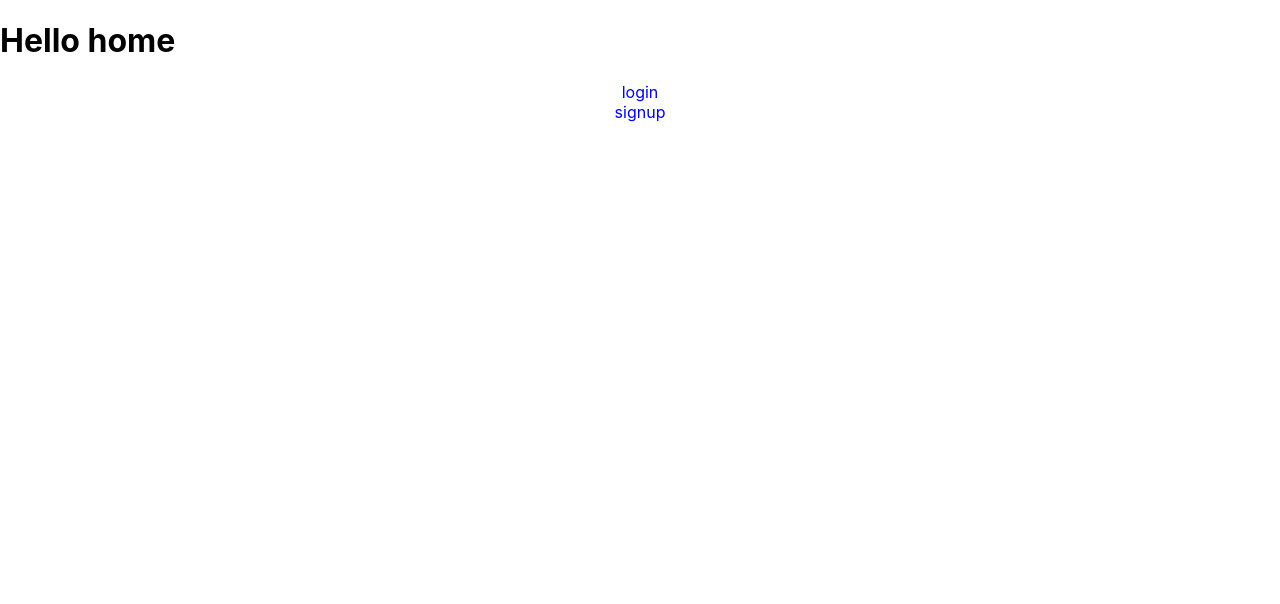
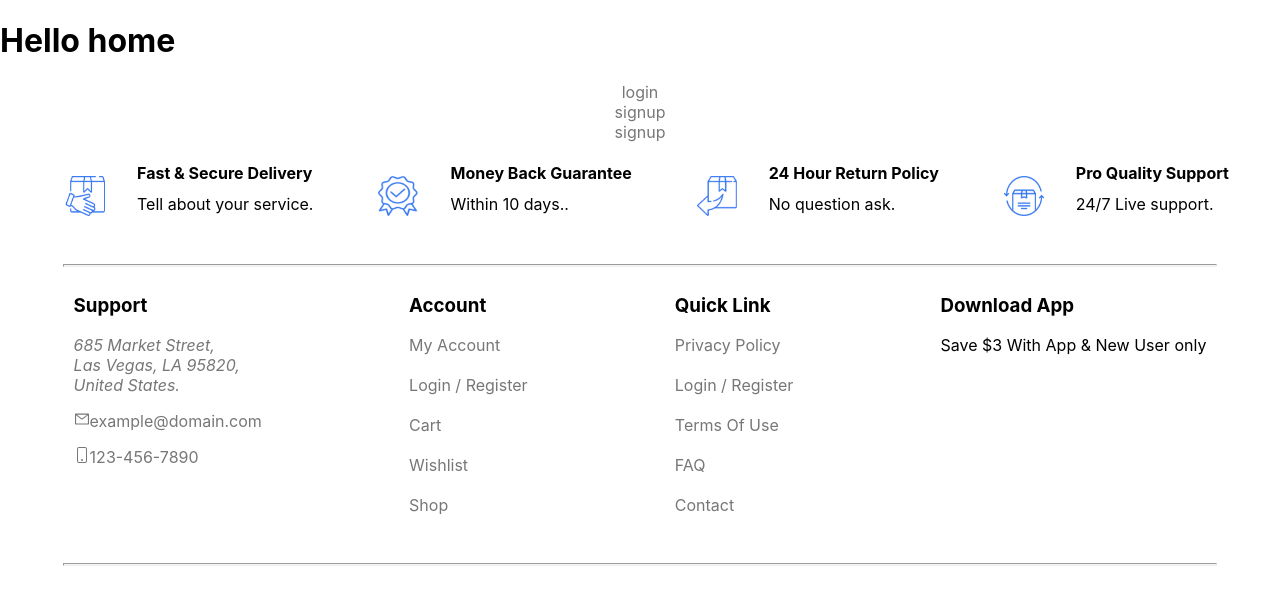
Before and after one commit to nitishpratap/ebuy, a React (Create React App) app in the folder client/: page / in a window 1280 px wide. Shown: the top 604 px of the page. Built offline with nearby package versions, Linux system fonts and the light colour scheme.

Commit message:
modified footer

```diff
--- a/client/package.json
+++ b/client/package.json
@@ -11,6 +11,7 @@
     "react": "^18.2.0",
     "react-bootstrap": "^2.5.0",
     "react-dom": "^18.2.0",
+    "react-icons": "^4.6.0",
     "react-router-dom": "^6.4.3",
     "react-scripts": "5.0.1",
     "validator": "^13.7.0",
--- /dev/null
+++ b/client/src/Components/Footer/FirstView.js
@@ -0,0 +1,16 @@
+import React from "react";
+import  "./footerStyle.css"
+export function FirstView(props) {
+    return (
+        <>
+            <div className={"parent"}>
+                <img className="logo" src={props.image} />
+                <div className={"title-subtitle"}>
+                    <h4>{props.title}</h4>
+                    <p className={"subtitle"}>{props.lowTitle}</p>
+                </div>
+            </div>
+
+        </>
+    )
+}
--- a/client/src/Components/Footer/Footer.js
+++ b/client/src/Components/Footer/Footer.js
@@ -1,9 +1,93 @@
 import React from 'react';
+import {FirstView} from "./FirstView";
+import service1 from "./service1.png"
+import service2 from "./service2.png"
+import service3 from "./service3.png"
+import service4 from "./service4.png"
+import "./style.css"
+import {AiOutlineMail} from "react-icons/ai"
+import {BsPhone} from "react-icons/bs"
+
+const ColoredLine = ({color}) => (
+    <hr
+        style={{
+            marginTop: "3rem",
+            color: color,
+            backgroundColor: "#F6F7FB",
+            height: 1,
+            width: "90vw",
+        }}
+
+    />
+);
+
+
+const Support = () => (
+    <div>
+        <h3>Support</h3>
+        <address className={"address"}>685 Market Street,<br/>
+            Las Vegas, LA 95820,<br/>
+            United States.
+        </address>
+        <p><a href="mailto:someone@example.com"><AiOutlineMail/>example@domain.com</a></p>
+        <a href="tel:123-456-7890"><BsPhone/>123-456-7890</a>
+    </div>
+)
+
+const Account = () =>
+    (
+        <div>
+            <h3>Account</h3>
+            <a href={""}>My Account</a><br/><br/>
+            <a href={""}>Login / Register</a><br/><br/>
+            <a href={""}>Cart</a><br/><br/>
+            <a href={""}>Wishlist</a><br/><br/>
+            <a href={""}>Shop</a>
+        </div>
+    )
+
+const QuickLinks = () =>
+    (
+        <div>
+            <h3>Quick Link</h3>
+            <a href={""}>Privacy Policy</a><br/><br/>
+            <a href={""}>Login / Register</a><br/><br/>
+            <a href={""}>Terms Of Use</a><br/><br/>
+            <a href={""}>FAQ</a><br/><br/>
+            <a href={""}>Contact</a>
+        </div>
+    )
+
+const DownloadApp = ()=>(
+    <div>
+        <h3>Download App</h3>
+        <p>Save $3 With App & New User only</p>
+    </div>
+
+
+)
+
 
 export function Footer() {
     return (
         <>
-            <h1>Hello Footer</h1>
+
+            <div className={"first"}>
+                <div className={"dev"}>
+                    <FirstView title="Fast & Secure Delivery" lowTitle="Tell about your service." image={service1}/>
+                    <FirstView title="Money Back Guarantee" lowTitle="Within 10 days.." image={service2}/>
+                    <FirstView title="24 Hour Return Policy" lowTitle="No question ask." image={service3}/>
+                    <FirstView title="Pro Quality Support" lowTitle="24/7 Live support." image={service4}/>
+                </div>
+                <ColoredLine />
+                <div className={"headers"}>
+                    <Support/>
+                    <Account/>
+                    <QuickLinks/>
+                    <DownloadApp/>
+                </div>
+                <ColoredLine />
+            </div>
         </>
     )
 }
--- /dev/null
+++ b/client/src/Components/Footer/footerStyle.css
@@ -0,0 +1,13 @@
+
+.logo{
+    width: 40px;
+    height: 40px;
+    margin-right: 2rem;
+}
+.title-subtitle{
+    height: 2rem;
+
+}
+.subtitle{
+    margin-top: -10px;
+}
--- a/client/src/Components/Footer/style.css
+++ b/client/src/Components/Footer/style.css
@@ -0,0 +1,20 @@
+.dev{
+    display: flex;
+    flex-wrap: wrap ;
+}
+.headers{
+    display: flex;
+    justify-content: space-around;
+}
+a{
+    text-decoration: none;
+    margin-bottom: 0.5rem;
+    color: #777777;
+}
+a:hover {
+    color: #292831;
+    text-decoration: underline;
+}
+.address{
+    color: #777777;
+}
--- a/client/src/Components/Home/Home.js
+++ b/client/src/Components/Home/Home.js
@@ -3,6 +3,7 @@ import style from './style.css'
 import {SignUp} from "../SignUP/SignUp";
 import {SignIn} from "../SignIn/SignIn";
 import {Route} from "react-router-dom";
+import {Footer} from "../Footer/Footer";
 
 export function Home() {
     return (
@@ -12,7 +13,10 @@ export function Home() {
             <a href={"/login"} style={{textDecoration : "none"}}>login</a>
             <br/>
             <a href={"/signup"} style={{textDecoration : "none"}}>signup</a>
+                <br/>
+                <a href={"/signup"} style={{textDecoration : "none"}}>signup</a>
             </div>
+            <Footer></Footer>
         </>
     )
 }
```
Also changed, not shown: 1 other file (tests, documents, lock files or other folders).
